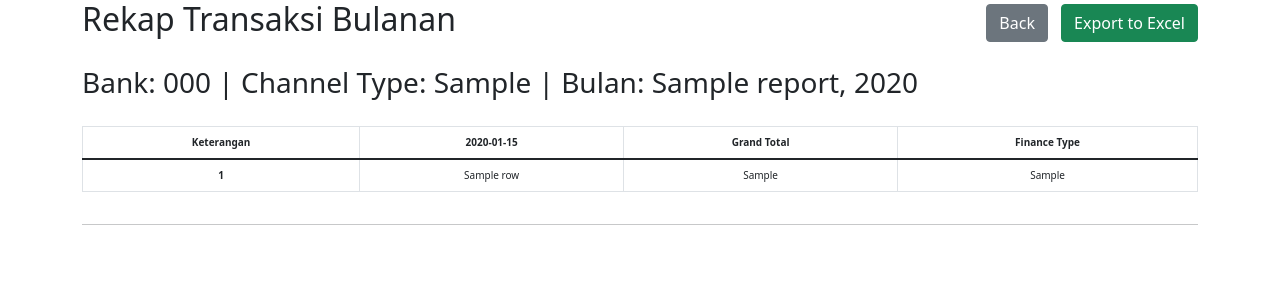
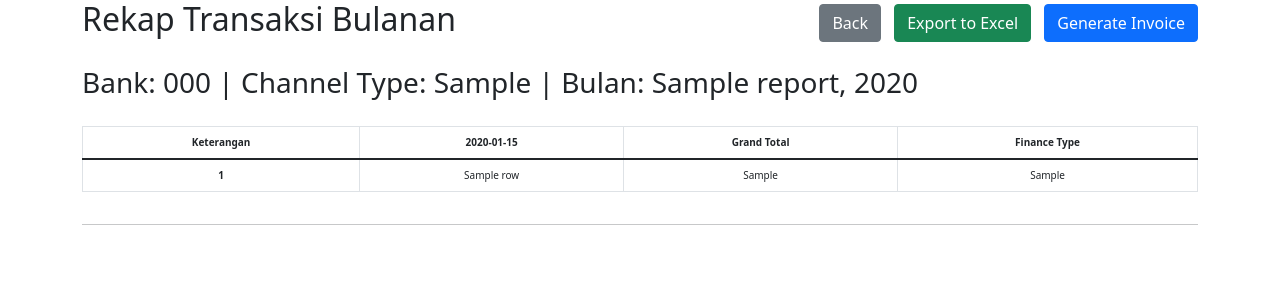
Before and after one commit to zeroix07/monthly-recap-tool, a Flask app: template templates/pivot_report.html in a window 1280 px wide. Shown: the top 300 px of the page. Run offline with Flask 3, Linux system fonts and the light colour scheme; the template is opened without the code that fills it: most values are stand-ins (such as "Sample title", 1, 10 or a date in 2020).

Commit message:
update add generate invoice report

```diff
--- a/app.py
+++ b/app.py
@@ -98,11 +98,6 @@ def generate_report(filenames):
     return render_template('pivot_report.html', reports=reports, filenames=filenames)
 
 
-# Export route to generate Excel file
-from flask import send_file
-import io
-import pandas as pd
-
 # Export route to generate Excel file in the same format as pivot report
 @app.route('/export/<filenames>')
 def export_to_excel(filenames):
@@ -141,7 +136,12 @@ def export_to_excel(filenames):
 
             # Read the CSV file
             df = pd.read_csv(filepath)
+            df['datetime'] = df['datetime'].apply(lambda x: re.sub(r'\.\d+', '', x))  # Remove everything after the dot (fractional seconds)
+
+            # Convert the cleaned datetime column to proper datetime format and format as 'mm-dd-yyyy'
             df['datetime'] = pd.to_datetime(df['datetime'], errors='coerce').dt.strftime('%m-%d-%Y')
+
+            # Drop rows where datetime conversion failed
             df = df.dropna(subset=['datetime'])
 
             # Pivot the data based on finance type
@@ -196,6 +196,123 @@ def export_to_excel(filenames):
 
 
 
+@app.route('/invoice/excel/<filenames>')
+def generate_invoice_to_excel(filenames):
+    file_list = filenames.split(',')
+
+    # Dictionary to store data grouped by (bank_code, channel_type)
+    grouped_files = {}
+
+    # Extract bank code and year/month from the first file for dynamic filename
+    first_filename = file_list[0]
+    name_parts = first_filename.split('.')
+    bank_code = name_parts[0]
+    year_month = name_parts[2]
+
+    # Group the files by bank code and channel type
+    for filename in file_list:
+        filepath = os.path.join(app.config['UPLOAD_FOLDER'], filename)
+
+        # Split the filename to extract details
+        name_parts = filename.split('.')
+        bank_code = name_parts[0]
+        channel_type = name_parts[1]
+        finance_type = name_parts[3].replace('.csv', '')
+
+        key = (bank_code, channel_type)  # Grouping key
+        if key not in grouped_files:
+            grouped_files[key] = []
+        grouped_files[key].append((filepath, finance_type))
+
+    excel_output = io.BytesIO()
+
+    # Create an Excel file for the invoice
+    with pd.ExcelWriter(excel_output, engine='xlsxwriter') as writer:
+        worksheet = writer.book.add_worksheet('Invoice')
+
+        # Initialize row position to write data
+        row_position = 0
+
+        # Create formats for bold, font size, borders, and blue background
+        bold_format = writer.book.add_format({'bold': True})
+        bold_font_blue = writer.book.add_format({'bold': True, 'font_size': 14})  # Blue background
+        border_format = writer.book.add_format({'border': 1})
+        bold_border_format_blue = writer.book.add_format({'bold': True, 'border': 1, 'bg_color': '#87CEEB'})  # Bold, blue background
+        border_format_blue = writer.book.add_format({'border': 1, 'bg_color': '#87CEEB'})  # Blue background with border
+
+        # Iterate through the groups and generate the invoices
+        for (bank_code, channel_type), files in grouped_files.items():
+            # Dictionary to store aggregated data for this group
+            invoice_data = {}
+            allowed_non_finance_keterangans = [
+                "Account Statement Inquiry", "CIF Inquiry",
+                "Deposit Accounts Inquiry", "Loan Accounts Inquiry", "Mini Statement"
+            ]
+
+            for filepath, finance_type in files:
+                # Read the CSV file
+                df = pd.read_csv(filepath)
+                df['datetime'] = pd.to_datetime(df['datetime'], errors='coerce').dt.strftime('%m-%d-%Y')
+                df = df.dropna(subset=['datetime'])
+
+                # Aggregate data for the invoice table
+                if finance_type == 'finance':
+                    df_agg = df.groupby('keterangan')['amount'].count().reset_index()  # Use count for finance
+                    for _, row in df_agg.iterrows():
+                        if row['keterangan'] not in invoice_data:
+                            invoice_data[row['keterangan']] = {'Non-Finansial': 0, 'Finansial': 0}
+                        invoice_data[row['keterangan']]['Finansial'] += row['amount']
+                else:
+                    df_agg = df.groupby('keterangan')['count'].sum().reset_index()
+                    df_agg = df_agg[df_agg['keterangan'].isin(allowed_non_finance_keterangans)]
+                    for _, row in df_agg.iterrows():
+                        if row['keterangan'] not in invoice_data:
+                            invoice_data[row['keterangan']] = {'Non-Finansial': 0, 'Finansial': 0}
+                        invoice_data[row['keterangan']]['Non-Finansial'] += row['count']
+
+            # Calculate Grand Total
+            grand_total_non_finance = sum([data['Non-Finansial'] for data in invoice_data.values()])
+            grand_total_finance = sum([data['Finansial'] for data in invoice_data.values()])
+
+            # Write the bank code and channel type, bold and font size 14 with blue background
+            worksheet.write(row_position, 0, f'Bank {bank_code}, {channel_type}', bold_font_blue)
+            row_position += 2  # Leave a blank row
+
+            # Write the headers for the table with blue background
+            worksheet.write(row_position, 0, 'Keterangan', bold_border_format_blue)
+            worksheet.write(row_position, 1, 'Non-Finansial', bold_border_format_blue)
+            worksheet.write(row_position, 2, 'Finansial', bold_border_format_blue)
+
+            # Write the invoice data with borders
+            row_position += 1
+            for keterangan, values in invoice_data.items():
+                worksheet.write(row_position, 0, keterangan, border_format)
+                worksheet.write(row_position, 1, values['Non-Finansial'], border_format)
+                worksheet.write(row_position, 2, values['Finansial'], border_format)
+                row_position += 1
+
+            # Write the Grand Total row, bold and with blue background
+            worksheet.write(row_position, 0, 'Grand Total', bold_border_format_blue)
+            worksheet.write(row_position, 1, grand_total_non_finance, border_format_blue)
+            worksheet.write(row_position, 2, grand_total_finance, border_format_blue)
+
+            # Add some space before the next invoice
+            row_position += 3  # Leave space for the next group of data
+
+    # Reset the pointer to the beginning of the stream
+    excel_output.seek(0)
+
+    # Create the dynamic download filename
+    download_name = f"Invoice.{bank_code}.{year_month}.xlsx"
+
+    # Send the file to the user
+    return send_file(excel_output, mimetype='application/vnd.openxmlformats-officedocument.spreadsheetml.sheet',
+                     as_attachment=True, download_name=download_name)
+
+
+
+
+
 
 
 
--- a/templates/pivot_report.html
+++ b/templates/pivot_report.html
@@ -18,6 +18,9 @@
 
                 <!-- Export Button -->
                 <a href="{{ url_for('export_to_excel', filenames=filenames) }}" class="btn btn-success">Export to Excel</a>
+                <!-- Generate Invoice Button -->
+                <a href="{{ url_for('generate_invoice_to_excel', filenames=filenames) }}" class="btn btn-primary">Generate Invoice</a>
+
             </div>
         </div>
 
```
